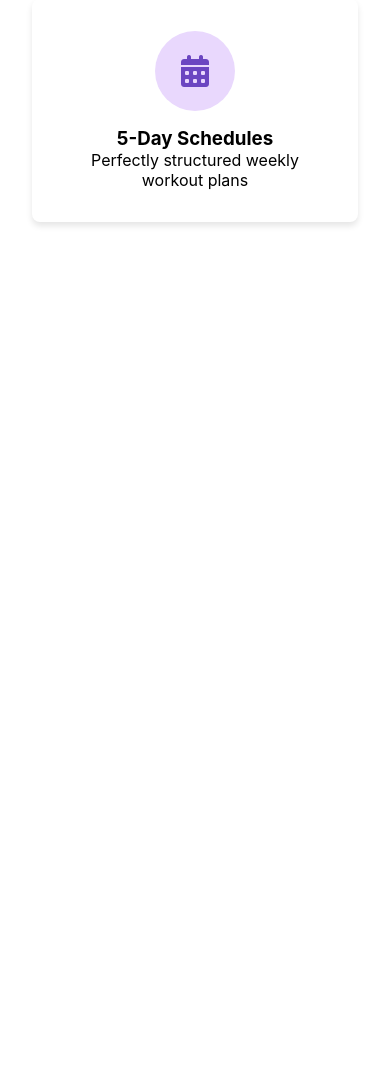
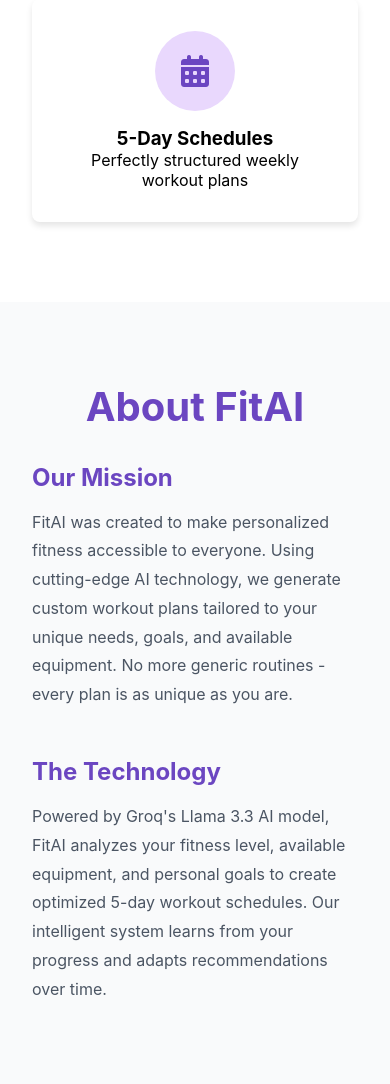
Before and after one commit to rajaluxanaa-coder/fitness-ai, a Flask app: page / in a window 390 px wide. Shown: the part 1944-3028 px from the top of the page. Before the commit the page ends 2170 px from the top, so only its background shows below. Run offline with Flask 3, Linux system fonts and the light colour scheme.

Commit message:
Fixed navbar links

```diff
--- a/templates/index.html
+++ b/templates/index.html
@@ -41,6 +41,9 @@
         }
         body {
             background: #f9fafb;
+        }
+        html{
+            scroll-behavior:smooth;
         }
         .navbar {
             background: white;
@@ -191,6 +194,68 @@
             font-size: 2rem;
             color: #6b46c1;
         }
+        .about{
+            padding: 5rem 2rem;
+            background: #f9fafb;
+        }
+        .about-container{
+            max-width:1200px;
+            margin: 0 auto;
+        }
+        .about h2{
+            font-size: 2.5rem;
+            color: #6b46c1;
+            margin-bottom: 2rem;
+            text-align: center;
+        }
+
+        .about-grid {
+            display: grid;
+            grid-template-columns: repeat(2, 1fr);
+            gap: 3rem;
+            text-align: left;
+        }
+        .about-grid h3 {
+            color: #6b46c1;
+            margin-bottom: 1rem;
+            font-size: 1.5rem;
+        }
+        .about-grid p {
+            color: #4b5563;
+            line-height: 1.8;
+        }
+        .team-section {
+            margin-top: 4rem;
+            text-align: center;
+        }
+        .team-section h3 {
+            color: #6b46c1;
+            margin-bottom: 2rem;
+            font-size: 2rem;
+        }
+        .team-grid {
+            display: grid;
+            grid-template-columns: repeat(3, 1fr);
+            gap: 2rem;
+        }
+        .team-member {
+            background: white;
+            padding: 2rem;
+            border-radius: 1rem;
+            box-shadow: 0 4px 6px rgba(0,0,0,0.1);
+        }
+        .team-member i {
+            font-size: 3rem;
+            color: #6b46c1;
+            margin-bottom: 1rem;
+        }
+        .team-member h4 {
+            color: #1f2937;
+            margin-bottom: 0.5rem;
+        }
+        .team-member p {
+            color: #6b7280;
+        }
         .modal {
             display: none;
             position: fixed;
@@ -324,8 +389,18 @@
             .features-grid {
                 grid-template-columns: 1fr;
             }
+            .about-grid {
+                grid-template-columns: 1fr;
+            }
+            .team-grid {
+                grid-template-columns: 1fr;
+            }
             .hero h1 {
                 font-size: 2rem;
+            }
+            .nav-links {
+                flex-wrap: wrap;
+                justify-content: center;
             }
         }
 
@@ -355,7 +430,7 @@
         <span>FitAI</span>
     </div>
     <div class="nav-links">
-        <a href="/">Home</a>
+        <a href="#home">Home</a>
         <a href="#features">Features</a>
         <a href="#about">About</a>
     </div>
@@ -366,7 +441,7 @@
 </nav>
     <!-- Hero Section -->
     <!-- Hero Section - Updated with more content -->
-<div class="hero">
+<div class="hero" id="hero">
     <div class="hero-content">
         <div>
             <h1>Your Personal AI Fitness Coach</h1>
@@ -492,7 +567,7 @@
 </div>
 
     <!-- Features Section -->
-    <div class="features">
+    <div class="features" id="features">
         <h2>Why Choose FitAI?</h2>
         <div class="features-grid">
             <div class="feature-card">
@@ -518,6 +593,31 @@
             </div>
         </div>
     </div>
+
+
+    <!-- About Section with id="about" -->
+    <div class="about" id="about">
+        <div class="about-container">
+            <h2>About FitAI</h2>
+            <div class="about-grid">
+                <div>
+                    <h3>Our Mission</h3>
+                    <p>FitAI was created to make personalized fitness accessible to everyone. Using cutting-edge AI technology, we generate custom workout plans tailored to your unique needs, goals, and available equipment. No more generic routines - every plan is as unique as you are.</p>
+                </div>
+                <div>
+                    <h3>The Technology</h3>
+                    <p>Powered by Groq's Llama 3.3 AI model, FitAI analyzes your fitness level, available equipment, and personal goals to create optimized 5-day workout schedules. Our intelligent system learns from your progress and adapts recommendations over time.</p>
+                </div>
+            </div>
+
+        </div>
+    </div>
+
+
+
+
+
+
 
     <!-- Sign In Modal (with OTP) -->
     <div id="signInModal" class="modal">
```
